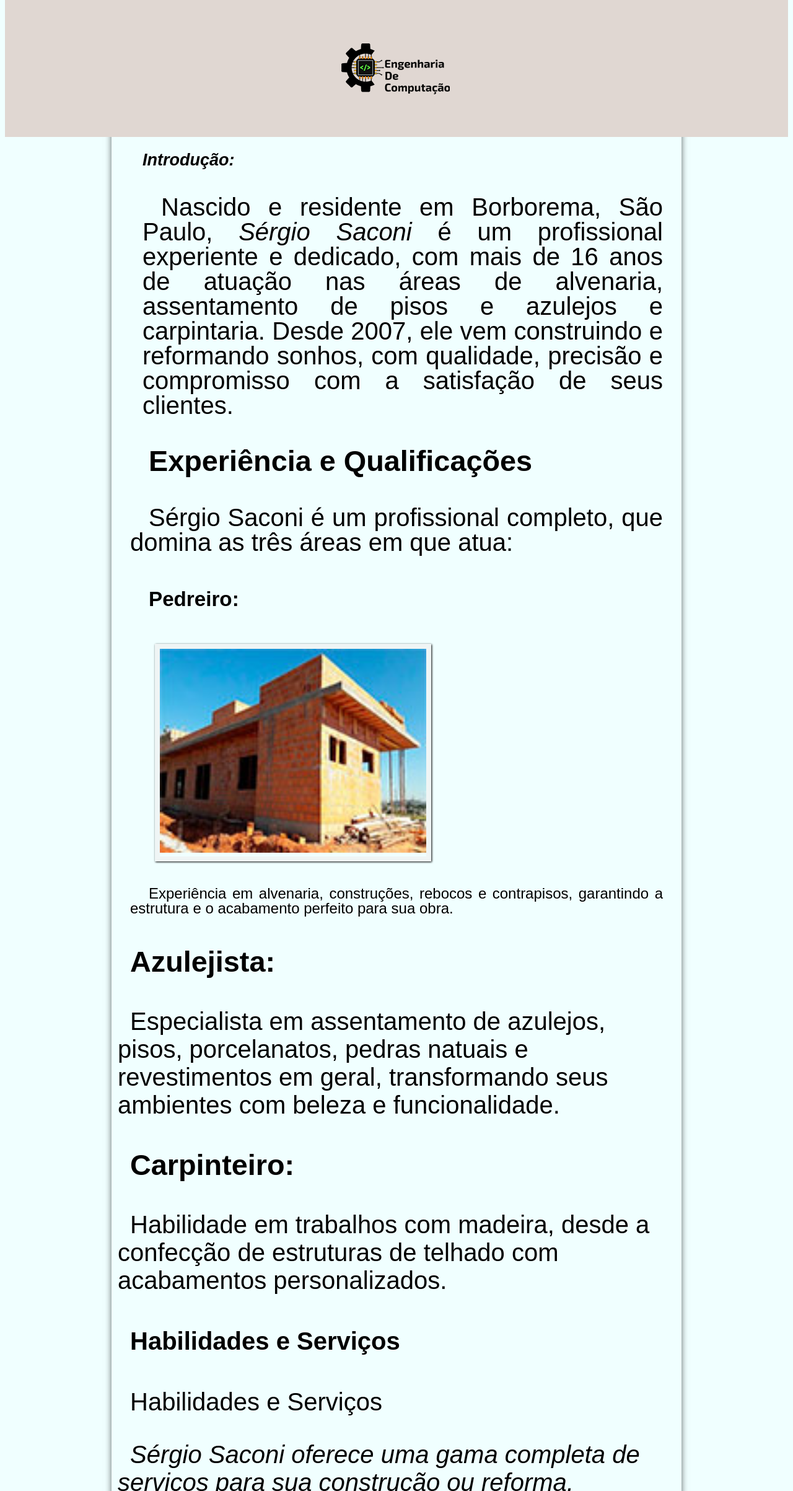
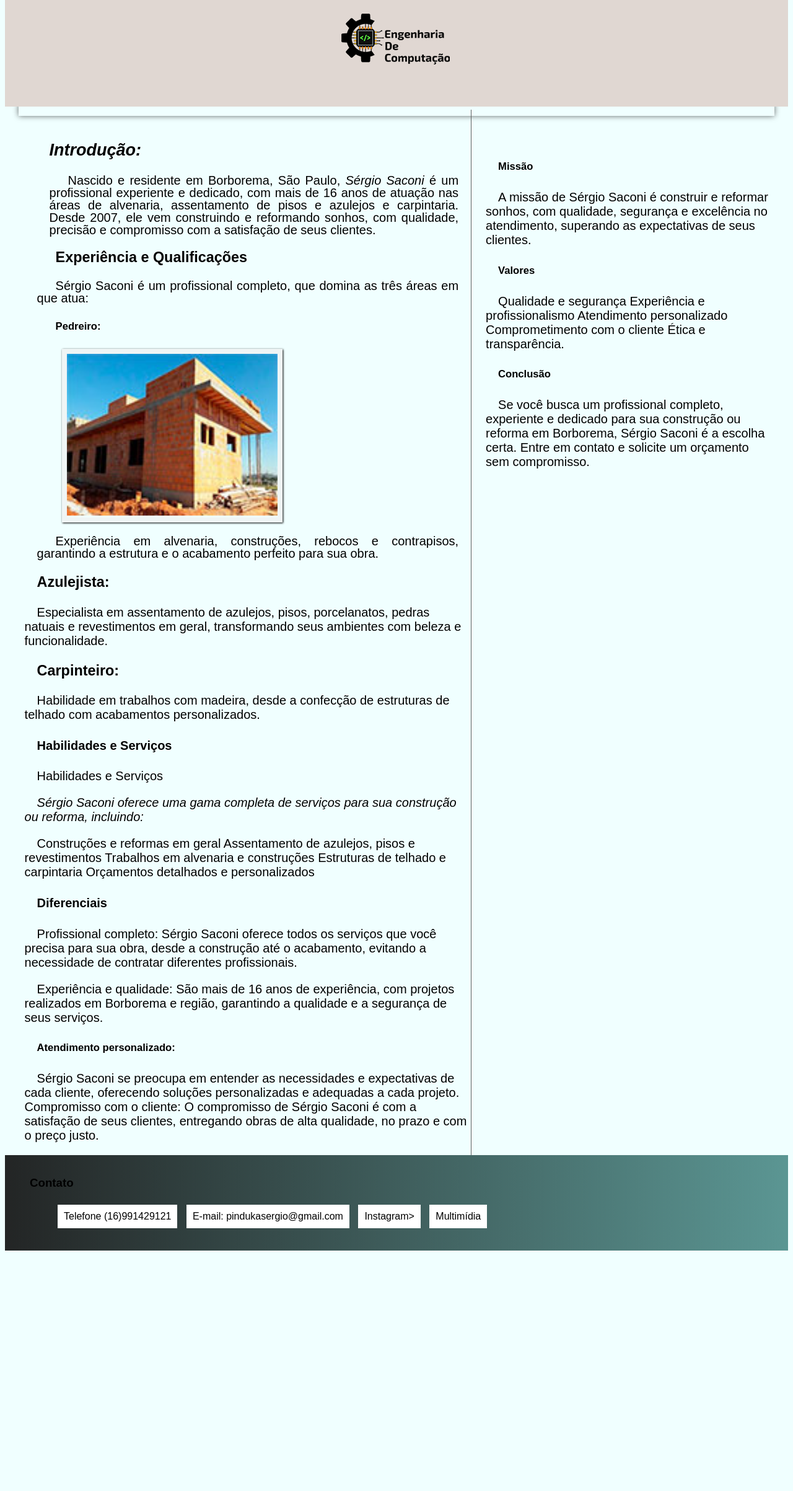
Before and after one commit to Sergio-Saconi/pinduka, a plain HTML site: page index.html in a window 1280 px wide. Shown: the part 394-2800 px from the top of the page at 62% size. After the commit the page ends 2420 px from the top, so only its background shows below. Drawn offline with Linux system fonts and the light colour scheme; files whose address does not match are found by name; a web font is replaced by a local one.

Commit message:
5 commit

```diff
--- a/estilo.css
+++ b/estilo.css
@@ -1,15 +1,6 @@
 @charset "UTF-8";
-@import.roboto-<uniquifier> {
-    font-family: "Roboto", serif;
-    font-optical-sizing: auto;
-    font-weight: 100;
-    font-style: normal;
-    font-variation-settings:
-      "wdth" 100; {
-    font-family: ;
-    src: url();
-}
-}
+@import url('https://fonts.googleapis.com/css2?family=Playwrite+IN:wght@100..400&display=swap');
+
 
 body {
     font-family: "DM Sans" sans-serif;
@@ -18,13 +9,18 @@ body {
     /*background-image: url("src/imagem/azulejo.jpg");
     background-color: rgba(0, 0, 0, 0.2);*/
 }
-div#interface { /* O simbolo # é usado nas tags com id Ex: <div id="interface">*/
-    width: 900px;
+
+div#interface {
+    /* O simbolo # é usado nas tags com id Ex: <div id="interface">*/
+    width: 95%;
     margin: 10px auto 0px auto;
-    box-shadow: 0px 0px 10px rgba(0, 0, 0, .6);/*sombra no item*/
-    padding: 10px 10px 10px 10px;/*informar somente uma vez se = todos os valores*/
+    box-shadow: 0px 0px 10px rgba(0, 0, 0, .6);
+    /*sombra no item*/
+    padding: 10px 10px 10px 10px;
+    /*informar somente uma vez se = todos os valores*/
     text-indent: 20px;
 }
+
 .title .texto {
     text-align: center;
     display: block;
@@ -35,11 +31,13 @@ div#interface { /* O simbolo # é usado nas tags com id Ex: <div id="interface">
     width: 700;
     background-color: rgb(224, 215, 210);
     position: relative;
-    top: 50px;
+    top: 15px;
 }
+
 div#container {
     border-bottom: 2px #60606060 solid;
 }
+
 .container {
     display: block;
     align-items: center;
@@ -55,12 +53,13 @@ div#container {
 
 
 }
-header#cabecalho img#icone{
+
+header#cabecalho img#icone {
     position: absolute;
     right: 20px;
     left: 200;
     top: 80px;
-   text-shadow: 01px 01px 01px  black;
+    text-shadow: 01px 01px 01px black;
 }
 
 
@@ -69,7 +68,7 @@ header#cabecalho img#icone{
 }
 
 .texto {
-    font-size: 1.5rem;
+    font-size: 20px;
 
 }
 
@@ -78,8 +77,8 @@ header#cabecalho img#icone{
     background: linear-gradient(to right, #0e0d0c, #feb47b);
     -webkit-background-clip: text;
     -webkit-text-fill-color: transparent;
+
 }
-
 .gradiente-texto .imagem {
     display: flex;
     height: 100px;
@@ -95,7 +94,8 @@ header#cabecalho img#icone{
     text-indent: 40px;
     margin-left: 30px;
     text-align: justify;
-    text-shadow: 2px 2px 2px black;/* acrecenta sombra nos item*/
+    text-shadow: 2px 2px 2px black;
+    /* acrecenta sombra nos item*/
 
 }
 
@@ -113,7 +113,7 @@ header#cabecalho img#icone{
 
 .descricao {
     font-family: "DM Sans", sans-serif;
-    font-size: 40px;
+    font-size: 20px;
     margin-left: 20px;
     margin-right: 20px;
     text-indent: 30px;
@@ -283,8 +283,10 @@ nav#menu a:hover {
 
 }
 
+
 .instagram a {
-    text-decoration: none;/*tira oa efeitos decorativo do texto*/
+    text-decoration: none;
+    /*tira oa efeitos decorativo do texto*/
     color: #000000;
 }
 
@@ -295,11 +297,50 @@ nav#menu a:hover {
 
 .instagram a:hover {
     color: #ffffff;
-    text-decoration: underline;/*sublima o texto ao passar o mause*/
+    text-decoration: underline;
+    /*sublima o texto ao passar o mause*/
 }
+
 .conteudo {
-    font-size: 40px;
+    font-size: 20px;
 }
-.rodape {
-    display: inline block;
+
+
+section#body {
+    display: block;
+    width: 60%;
+    float: left;
+    /*para usar a ferramenta float os objetos tem que estar configurados em blocos = display:block;*/
+    border-right: 1px solid #606060;
 }
+
+
+aside#lateral {
+
+    display: block;
+    width: 38%;
+    float: right;
+    top: 30px;
+}
+
+.missao {
+    font-family: "DM Sans", sans-serif;
+    font-size: 20px;
+    top: 30px;
+    margin-top: 18%;
+}
+table#tabelaspec {
+    border: 1px solid #60606060;
+    border-spacing: 0px;
+    margin-left: auto;
+    margin-right: auto;
+}
+
+
+h1#tabela {
+    display: flex;
+}
+table#tabelaspec td {
+    border: 1px solid #606060;
+    padding: 10px;
+}
--- a/index.html
+++ b/index.html
@@ -8,14 +8,12 @@
     <link rel="stylesheet" href="estilo.css">
     <link rel="stylesheet" href="varss.css">
     <link rel="stylesheet" href="sidebar-footer.css">
-    <link rel="preconnect" href="https://fonts.googleapis.com">
-<link rel="preconnect" href="https://fonts.gstatic.com" crossorigin>
-<link href="https://fonts.googleapis.com/css2?family=Dancing+Script:wght@400..700&family=Roboto:ital,wght@0,100;0,300;0,400;0,500;0,700;0,900;1,100;1,300;1,400;1,500;1,700;1,900&display=swap" rel="stylesheet">
+
+
 </head>
 
 <body>
-
-    <div id="container">
+    <div class="container">
 
         <div class="title">
             <div class="texto">
@@ -28,6 +26,7 @@
             </div>
 
         </div>
+
 
         <header id="cabecalho">
             <img id="icone" src="src/imagem/colher2.png" alt="colher">
@@ -45,15 +44,17 @@
         </nav>
     </div>
     <div id="interface">
-
+        <section id="body">
 
 
             <div class="introducao">
                 <h2><em>Introdução:</em></h2>
-            <p class="descricao">Nascido e residente em Borborema, São Paulo, <em>Sérgio Saconi</em> é um profissional
+                <p class="descricao">Nascido e residente em Borborema, São Paulo, <em>Sérgio Saconi</em> é um
+                    profissional
                     experiente e
                     dedicado, com mais de 16 anos de atuação nas áreas de alvenaria, assentamento de pisos e azulejos e
-                carpintaria. Desde 2007, ele vem construindo e reformando sonhos, com qualidade, precisão e compromisso
+                    carpintaria. Desde 2007, ele vem construindo e reformando sonhos, com qualidade, precisão e
+                    compromisso
                     com
                     a satisfação de seus clientes.</p>
             </div>
@@ -69,17 +70,44 @@
                     </figcaption>
                 </figure>
                 <div class="container">
-                <p class="texto">Experiência em alvenaria, construções, rebocos e contrapisos, garantindo a estrutura e
+                    <p class="texto">Experiência em alvenaria, construções, rebocos e contrapisos, garantindo a
+                        estrutura e
                         o
                         acabamento
                         perfeito para sua obra.
                     </p>
                 </div>
             </div>
+            <!--MOntar tabela-->
+           <!-- <div id="tabela">
+                <h2>Especificações Técnicas</h2>
+            </div>
+            <table id="tabelaspec">
+                <caption>Tabela Técnica do Google Glass Mar 2013</caption>
+                <tr>
+                    <td>Tela</td>
+                    <td>Resolução equivalente a tela de 35"</td>
+                </tr>
+                <tr>
+                    <td rowspan="2">Camera</td>
+                    <td>5MP para fotos </td>
+                </tr>
+                <tr><td>720 para vídeos</td></tr>
+                <tr>
+                    <td rowspan="2">Conectividade</td>
+                    <td> Wi-Fi  </td>
+                </tr>
+                <tr><td>Bluetooth</td></tr>
+                <tr>
+                    <td>Memória Interna</td>
+                    <td>12GB</td>
+                </tr>
+            </table>-->
 
             <div class="conteudo">
                 <h3>Azulejista:</h3>
-            <p> Especialista em assentamento de azulejos, pisos, porcelanatos, pedras natuais e revestimentos em geral,
+                <p> Especialista em assentamento de azulejos, pisos, porcelanatos, pedras natuais e revestimentos em
+                    geral,
                     transformando
                     seus ambientes com beleza e fun&shy;cio&shy;nali&shy;dade.
                 </p>
@@ -89,7 +117,8 @@
                 </p>
                 <h4>Habilidades e Serviços</h4>
                 <p>Habilidades e Serviços</p>
-            <p> <i>Sérgio Saconi oferece uma gama completa de serviços para sua construção ou reforma, incluindo:</i>
+                <p> <i>Sérgio Saconi oferece uma gama completa de serviços para sua construção ou reforma,
+                        incluindo:</i>
                 </p>
                 <p>Construções e reformas em geral
                     Assentamento de azulejos, pisos e revestimentos
@@ -97,7 +126,8 @@
                     Estruturas de telhado e carpintaria
                     Orçamentos detalhados e personalizados</p>
                 <h4>Diferenciais</h4>
-            <p> Profissional completo: Sérgio Saconi oferece todos os serviços que você precisa para sua obra, desde a
+                <p> Profissional completo: Sérgio Saconi oferece todos os serviços que você precisa para sua obra, desde
+                    a
                     construção
                     até o acabamento, evitando a necessidade de contratar diferentes profissionais.
                 </p>
@@ -115,6 +145,10 @@
                     de
                     alta qualidade, no prazo e com o preço justo.
                 </p>
+        </section>
+        <aside id="lateral">
+            <div class="missao">
+
                 <h5> Missão</h5>
                 <p>A missão de Sérgio Saconi é construir e reformar sonhos, com qualidade, segurança e excelência no
                     atendimento, superando as expectativas de seus clientes.
@@ -132,7 +166,9 @@
                     Sérgio Saconi é a escolha certa. Entre em contato e solicite um orçamento sem compromisso.
                 </p>
             </div>
+        </aside>
     </div>
+
 
     <!--<footer class="disclaimer-premiun">
             <div class="text">
@@ -146,13 +182,24 @@
             <div class="botao">Instagram</div>
         </footer>-->
     <footer class="disclaimer-premium">
-        <div class="text">
-            <p class="disclaimer-premiun__title">Telefone (16)991429121</p>
+        <nav id="footer">
+            <h3>Contato</h3>
+            <ul>
+                <li>Telefone (16)991429121</a> </li>
+                <li> E-mail: pindukasergio@gmail.com</li>
+                <li> <a href="https://www.instagram.com/pindukasergio?igsh=MWljc2emx4NDVpMw=="
+                        target="_blank">Instagram</a>></li>
+
+                <li> <a href="multimidia.html">Multimídia</a></li>
+
+            </ul>
+        </nav>
         <p class="disclimer-premiun__subtitle"> </p>
-        </div>
-        <div class="botao">Instagram</div>
+
+
 
     </footer>
+    <!-- <div class="botao">Instagram</div>-->
 
 
 
--- a/sidebar-footer.css
+++ b/sidebar-footer.css
@@ -181,30 +181,39 @@ h1{
 
 }
 .disclaimer-premium {
+    clear: both;
     /*position: fixed;*/
     bottom: 0;
     left: 0;
     right: 0;
-    background: linear-gradient(to right, #ae2896, #509bf5);
+    background: linear-gradient(to right, #232525, #5b9693);
     padding: 15px 40px;
     display: flex;
     justify-content: space-between;
 }
-.disclaimer-premium .text {
+#text {
+    flex-wrap: wrap;
+    display: flex;
    flex-shrink: 0;
+   display: inline-block;
+   justify-content: center;
+   margin: 0;
 }
-.disclaimer-premium .disclaimer-premium__title {
+/*.disclaimer-premium .disclaimer-premium__title {
     color: #ffffff;
     text-transform: uppercase;
     font-weight: 400;
     font-size: 12px;
     margin-bottom: 10px;
-}
+    text-align: center;
+    display: inline-block;
+}*/
 
 .disclaimer-premium .disclaimer-premium__subtitle {
     color: #ffffff;
     font-size: 14px;
     font-weight: 500;
+    text-align: center;
 }
 
 .disclaimer-premium button {
@@ -217,4 +226,48 @@ h1{
     border-radius: 40px;
     cursor: pointer;
     flex-shrink: 0;
+    text-align: center;
 }
+/*.text{
+    list-style: none;
+    display: inline-block;
+    white-space: nowrap;
+}*/
+/*.disclaimer-premium .text{
+    display: inline-block;
+}*/
+    nav#footer {
+        display: block;
+    }
+    nav#menu ul{
+        list-style: none;
+        position: absolute;
+        top: 20%;
+        left: 30%;
+    }
+    nav#footer li{
+        display: inline-block;
+        background-color: #ffffff;
+        padding: 10px;
+        margin: 5px;
+        transition: backgroundcolor 0.8s;
+
+    }
+    nav#footer li:hover {
+        background-color: #606060;
+    }
+    nav#footer h1 {
+        display: none;
+    }
+
+    nav#footer a {
+        color: #000000;
+        text-decoration: none;
+
+    }
+
+    nav#footer a:hover {
+        color: #ffffff;
+        text-decoration: underline;
+        cursor: pointer;
+    }
```
Lines whose indentation alone changed are shown as unchanged.
